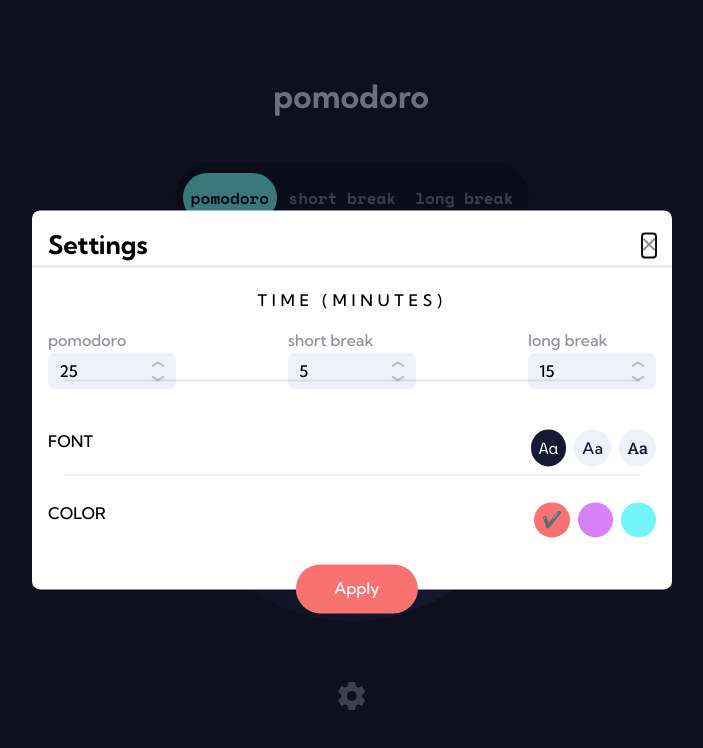
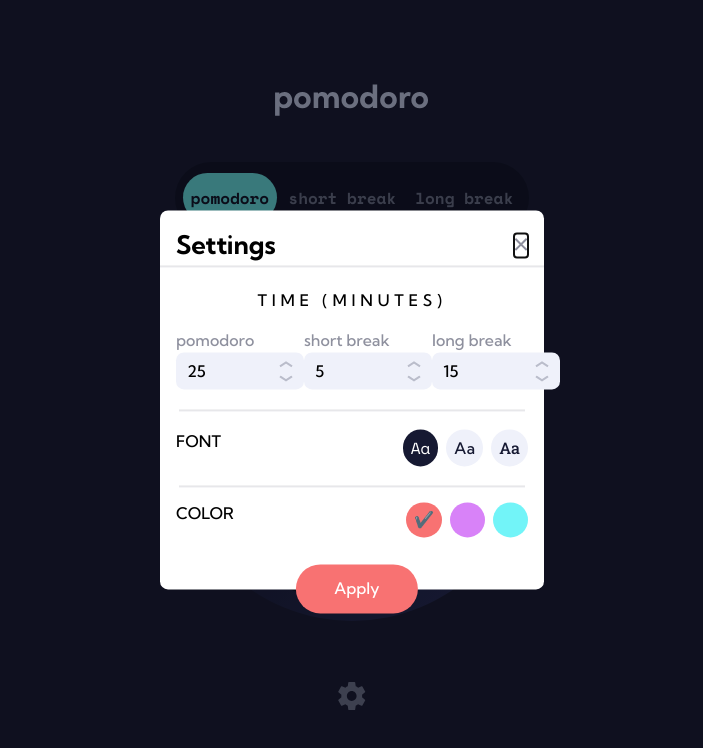
Before and after one commit to abdalla2hagos/Pomodoro, a React (Vite) app in the folder pomodoro/: page / in a window 1280 px wide. Both pictures are taken after a click on the element 639 px from the left and 699 px from the top of the page. Shown: the top 748 px of the page, without its empty margins (288-991 px from the left). Built offline with nearby package versions, Linux system fonts and the light colour scheme.

Commit message:
new features

```diff
--- a/pomodoro/src/App.jsx
+++ b/pomodoro/src/App.jsx
@@ -8,6 +8,39 @@ import IconArrowDown from './assets/IconArrowDown'
 
 function App() {
   const modal = useRef()
+  const [time, SetTime] = useState([{
+    pomodoro: 25,
+    shortBreak: 5,
+    longBreak: 15
+  }])
+  const [timer, setTimer] = useState([])
+
+  function increasePomodoro(){
+    SetTime(prev => prev.map(time => {
+      return {
+        ...time, pomodoro: time.pomodoro + 1
+      }
+    }))
+  }
+
+  function DecreasePomodoro(){
+    SetTime(prev => prev.map(time => {
+      return {
+        ...time, pomodoro: time.pomodoro <= 1 ? 1 : time.pomodoro - 1
+      }
+    }))
+  }
+
+  function applyChanges(){
+    setTimer(prev => {
+      const updatedArray = [...prev]
+      updatedArray.push(time.map(time=>time.pomodoro))
+      if(updatedArray.length > 1){
+        updatedArray.shift()
+      }
+      return updatedArray
+    })
+  }
 
   return (
     <div className='wrapper'>
@@ -24,7 +57,7 @@ function App() {
     </header>
 
     <main className='main'>
-      <time className='main__time'>17:59</time>
+      <time className='main__time'>{timer}</time>
       <p className='main__timeStatus'>RESTART</p>
       {/* <svg className='circleContainer' xmlns="http://www.w3.org/2000/svg">
         <circle pathLength="100" cx="100" cy="60" r="50" stroke="black" class="circle" />
@@ -49,11 +82,11 @@ function App() {
             <p className='timeEditTitle'>pomodoro</p>
 
             <div className='flex--center timeEdit'>
-              <p>25</p>
+              <p>{time.map(time => time.pomodoro)}</p>
 
               <div className='arrowContainer'>
-                <IconArrowUp />
-                <IconArrowDown />
+                <IconArrowUp increasePomodoro={()=> increasePomodoro()}/>
+                <IconArrowDown DecreasePomodoro={()=> DecreasePomodoro()}/>
               </div>
             </div>
           </div>
@@ -106,7 +139,7 @@ function App() {
         </div>
       </div>
 
-      <button className='apply'>Apply</button>
+      <button className='apply' onClick={()=> {applyChanges(); modal.current.close();}}>Apply</button>
     </dialog>
     </div>
   )
--- a/pomodoro/src/assets/IconArrowDown.jsx
+++ b/pomodoro/src/assets/IconArrowDown.jsx
@@ -1,8 +1,8 @@
 import React from "react";
 
-function IconArrowDown(){
+function IconArrowDown({DecreasePomodoro}){
     return(
-        <svg className="arrowDown" xmlns="http://www.w3.org/2000/svg" width="14" height="7"><path fill="none" stroke="#1E213F" strokeOpacity=".25" strokeWidth="2" d="M1 1l6 4 6-4"/></svg>
+        <svg onClick={DecreasePomodoro} className="arrowDown" xmlns="http://www.w3.org/2000/svg" width="14" height="7"><path fill="none" stroke="#1E213F" strokeOpacity=".25" strokeWidth="2" d="M1 1l6 4 6-4"/></svg>
     )
 }
 
--- a/pomodoro/src/assets/IconArrowUp.jsx
+++ b/pomodoro/src/assets/IconArrowUp.jsx
@@ -1,8 +1,8 @@
 import React from "react";
 
-function IconArrowUP(){
+function IconArrowUP({increasePomodoro}){
     return(
-        <svg className="arrowUp" xmlns="http://www.w3.org/2000/svg" width="14" height="7"><path fill="none" stroke="#1E213F" strokeOpacity=".25" strokeWidth="2" d="M1 6l6-4 6 4"/></svg>
+        <svg onClick={increasePomodoro} className="arrowUp" xmlns="http://www.w3.org/2000/svg" width="14" height="7"><path fill="none" stroke="#1E213F" strokeOpacity=".25" strokeWidth="2" d="M1 6l6-4 6 4"/></svg>
     )
 }
 
--- a/pomodoro/src/style.css
+++ b/pomodoro/src/style.css
@@ -113,12 +113,12 @@ button{
 .main__time{
   font-size: var(--fs-4);
   position: absolute;
-  transform: translate(-50%, -50%);
+  transform: translate(-50%, -65%);
 }
 
 .main__timeStatus{
   position: absolute;
-  transform: translate(-50%, 2.3rem);
+  transform: translate(-50%, 1.8rem);
   margin-block-start: 0.5rem;
   letter-spacing: 0.5ch;
   font-size: var(--fs-1-5);
@@ -221,6 +221,9 @@ button{
 .arrowDown{
   display: block;
   cursor: pointer;
+  -webkit-user-select: none; /* Safari */
+  -ms-user-select: none; /* IE 10 and IE 11 */
+  user-select: none; /* Standard syntax */
 }
 
 .arrowUp{
@@ -360,7 +363,7 @@ button{
 
 @media(min-width: 900px){
   .dialog{
-    width: 50%;
+    width: 30%;
   }
 
   .flex--between{
@@ -378,7 +381,6 @@ button{
   .flex{
     flex-direction: row;
     justify-content: space-between;
-    /* align-items: flex-start; */
   }
 
   .fontButton{
@@ -389,10 +391,10 @@ button{
   }
 
   .fontContainer::before{
-    bottom: 55%;
+    bottom: 47%;
   }
 
   .fontContainer::after{
-    bottom: 30%;
+    bottom: 27%;
   }
 }
```
